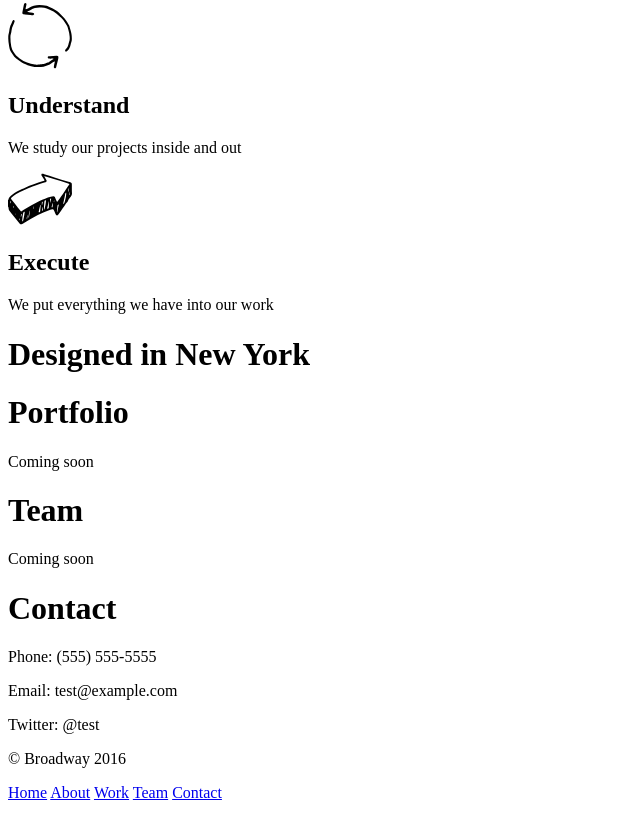
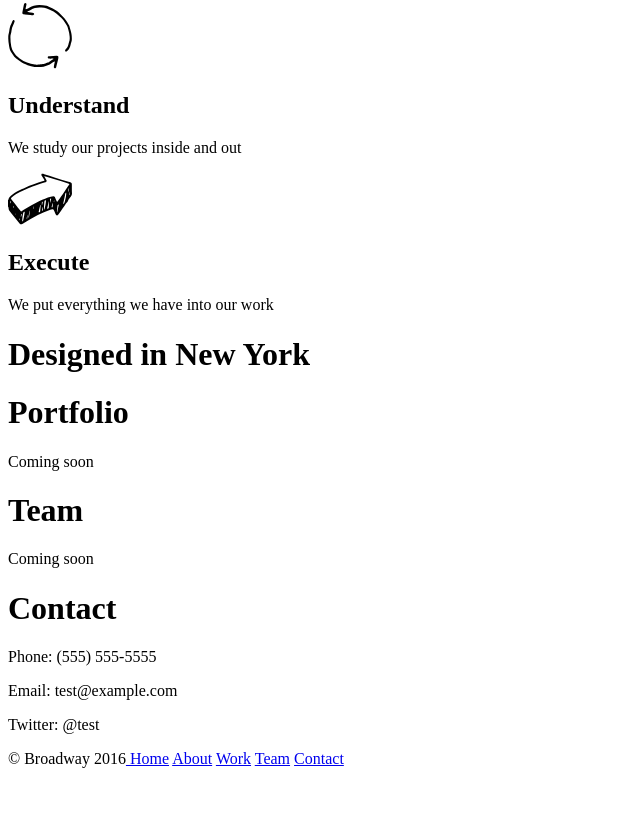
Before and after one commit to matthewschmitz/broadway, a plain HTML site: page index.html in a window 1280 px wide. Shown: the part 451-1269 px from the top of the page, without its empty margins (0-640 px from the left). After the commit the page ends 1235 px from the top, so only its background shows below. Drawn offline with Linux system fonts and the light colour scheme.

Commit message:
Update html for footer.

```diff
--- a/index.html
+++ b/index.html
@@ -54,8 +54,7 @@
       </div>
     </div>
     <div class="footer">
-      <p class="copyright">&#169; Broadway 2016</p>
-      <p class="bottomNav"><a href="#top">Home</a> <a href="#process">About</a> <a href="#portfolio">Work</a> <a href="#team">Team</a> <a href="#contact">Contact</a></p>
+      <p class="bottomNav"><span class="copyright">&#169; Broadway 2016</span><a href="#top"> Home</a> <a href="#process">About</a> <a href="#portfolio">Work</a> <a href="#team">Team</a> <a href="#contact">Contact</a></p>
     </div>
   </body>
 </html>
```
